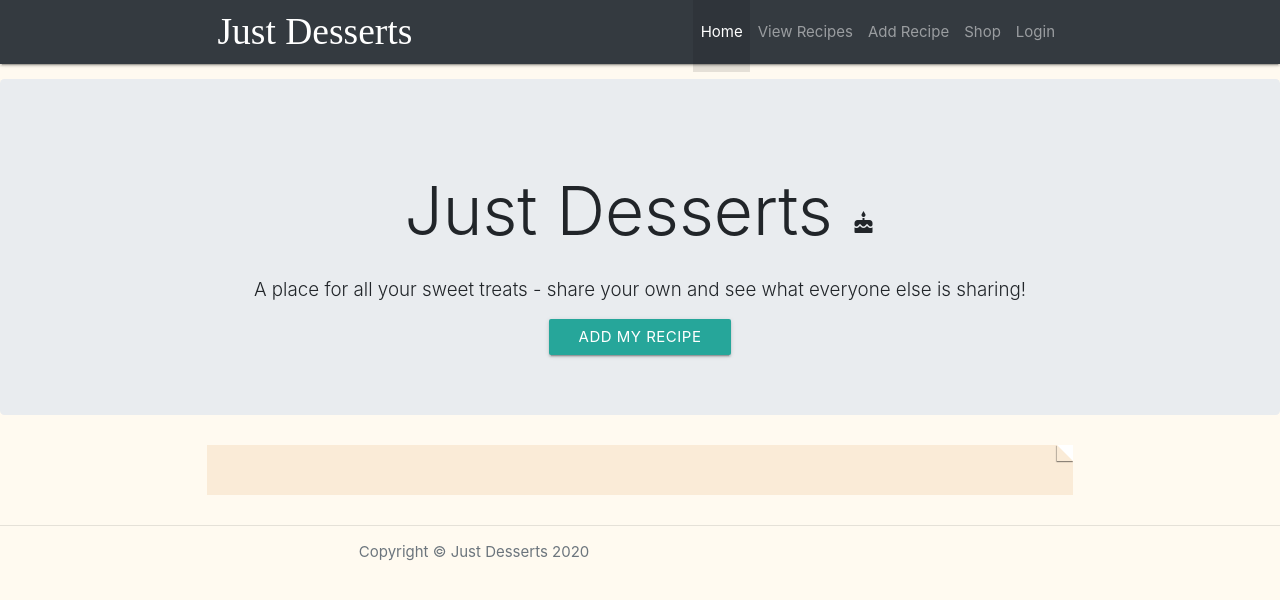
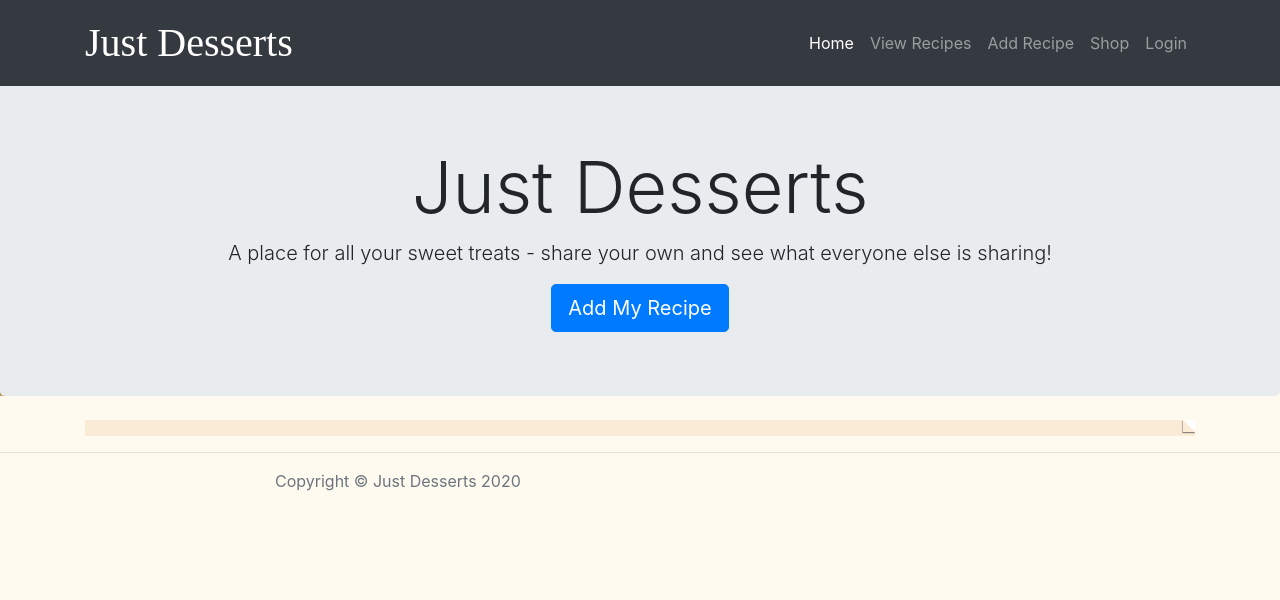
Before and after one commit to pmadden90/milestone-project-3-ci, a Flask app: page / in a window 1280 px wide. Shown: the top 600 px of the page. Run offline with Flask 2, Linux system fonts and the light colour scheme; data that the repository does not hold is empty; some libraries are stand-ins or nearby versions; some web fonts are replaced.

Commit message:
Fixed issue of Materialize and Bootstrap clashing

```diff
--- a/static/css/style.css
+++ b/static/css/style.css
@@ -12,8 +12,8 @@ body {
 .page-effect {
     position: relative;
     width: 100%;
-    padding: 1em 1.5em;
-    margin: 2em auto;
+    padding: .5em 1em;
+    margin: 1em auto;
     color: #000000;
     background-color: #FAEBD7; /*Antique White (Darker than Seashell)*/
     overflow: hidden;
@@ -24,7 +24,7 @@ body {
     position: absolute;
     top: 0;
     right: 0;
-    border-width: 0 16px 16px 0;
+    border-width: 0 12px 12px 0;
     border-style: solid;
     border-color: #fff #fff #FAEBD7 #FAEBD8;
     background: #FAEBD7;
@@ -69,7 +69,12 @@ body {
 }
 
 .masthead-image {
-    background-image: url({{ url_for('static', filename='img/just-desserts-logo.jpg') }})
+    background-image: url('../img/just-desserts-logo.jpg');
+    background-repeat: no-repeat;
+    background-size: auto;
+}
+.jumbotron {
+    background-color: none;
 }
 
 .full-width {
--- a/templates/base.html
+++ b/templates/base.html
@@ -13,19 +13,19 @@
 	<!-- Bootstrap core CSS -->
 	<link href="../static/vendor/bootstrap/css/bootstrap.min.css" rel="stylesheet">
 
-	<!-- Custom styles for this template -->
-	<link href="../static/css/heroic-features.css" rel="stylesheet">
-    <link rel="stylesheet" href="{{url_for('static', filename='css/style.css')}}" type="text/css"/>
-
-	<!-- Materialize CDN -->
+	<!-- Materialize CDN
 	<link rel="stylesheet" href="https://cdnjs.cloudflare.com/ajax/libs/materialize/0.100.2/css/materialize.min.css">
-	<link href="https://fonts.googleapis.com/icon?family=Material+Icons" rel="stylesheet">
+	<link href="https://fonts.googleapis.com/icon?family=Material+Icons" rel="stylesheet">-->
 
 	<!-- Font Awesome CDN -->
 	<link href="https://maxcdn.bootstrapcdn.com/font-awesome/4.6.3/css/font-awesome.min.css" rel="stylesheet"
 		integrity="sha384-T8Gy5hrqNKT+hzMclPo118YTQO6cYprQmhrYwIiQ/3axmI1hQomh7Ud2hPOy8SP1" crossorigin="anonymous">
     <!-- Google Fonts -->
     <link href="https://fonts.googleapis.com/css?family=Molle:400i&display=swap" rel="stylesheet">
+
+    <!-- Custom styles for this template -->
+	<link href="../static/css/heroic-features.css" rel="stylesheet">
+    <link rel="stylesheet" href="{{url_for('static', filename='css/style.css')}}" type="text/css"/>
 </head>
 
 <body>
@@ -111,8 +111,8 @@
 	<script src="../static/vendor/jquery/jquery.min.js"></script>
 	<script src="../static/vendor/bootstrap/js/bootstrap.bundle.min.js"></script>
 
-	<!--jQuery for Materialize-->
-	<script src="https://cdnjs.cloudflare.com/ajax/libs/materialize/0.100.2/js/materialize.min.js"></script>
+	<!--jQuery for Materialize
+	<script src="https://cdnjs.cloudflare.com/ajax/libs/materialize/0.100.2/js/materialize.min.js"></script>-->
 	<script type="text/javascript">
 		$(document).ready(function() {
             $('.collapsible').collapsible();
--- a/templates/index.html
+++ b/templates/index.html
@@ -1,9 +1,9 @@
     <!-- Jumbotron Header -->
     <div class="masthead-image">
         <header class="jumbotron my-4" align="center">
-            <!--<img src="../static/img/just-desserts-logo.jpg" style="width: 100vw">-->
-            <h1 class="display-3">Just Desserts <i class="material-icons">cake</i></h1>
-            <p class="lead">A place for all your sweet treats - share your own and see what everyone else is sharing!</p>
+            <h1 class="display-3">Just Desserts <i class="fas fa-utensil-spoon"></i></h1>
+            <p class="lead">A place for all your sweet treats -
+             share your own and see what everyone else is sharing!</p>
             <a href="/add_recipe" class="btn btn-primary btn-lg">Add My Recipe</a>
         </header>
     </div>
@@ -25,8 +25,14 @@
             <footer>Recipe submitted by <em>{{dessert.author}}</em> on {{dessert.date_submitted}}</footer>
           </div>
           <div class="card-footer">
-            <a href="{{ url_for('view_recipe', dessert_id=dessert._id)}}"
-						class="waves-effect waves light-blue darken-3 btn btn-small-b"><i class="material-icons left">visibility</i>View</a>
+                <a href="{{ url_for('view_recipe', dessert_id=dessert._id)}}"
+						class="waves-effect waves">
+                    <button type="button" class="btn btn-primary">
+                        <i class="fas fa-eye">
+                        View
+                        </i>
+                    </button>
+                </a>
           </div>
         </div>
             </div>
```
